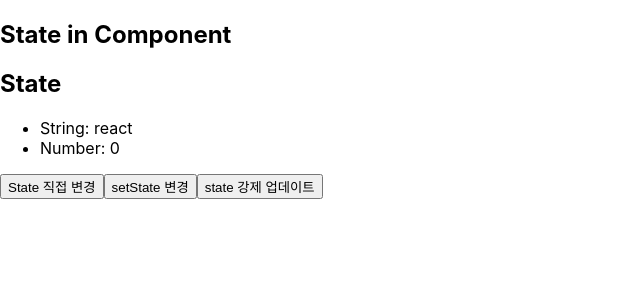
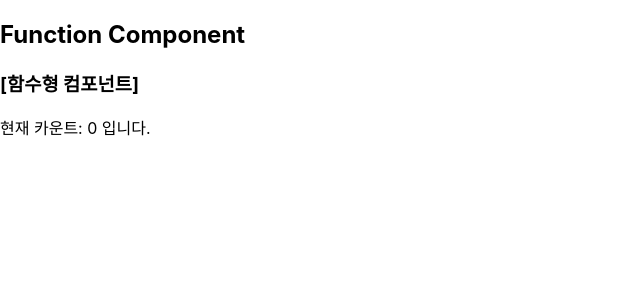
Before and after one commit to kanglaeheon/react-practice, a React (Create React App) app in the folder cra/: page / in a window 1280 px wide. Shown: the top 300 px of the page, without its empty margins (0-640 px from the left). Built offline with nearby package versions, Linux system fonts and the light colour scheme.

Commit message:
UseState

```diff
--- /dev/null
+++ b/cra/src/App.function.jsx
@@ -0,0 +1,14 @@
+import React from 'react';
+import UseStateComp from './components/UseStateComp';
+
+function App() {
+    return (
+        <>
+            <h2>Function Component</h2>
+            <UseStateComp
+                contents="[함수형 컴포넌트]" />
+        </>
+    )
+}
+
+export default App;
--- /dev/null
+++ b/cra/src/components/UseStateComp.jsx
@@ -0,0 +1,15 @@
+import { useState } from 'react';
+
+function UseStateComp(props) {
+    let { contents } = props;
+
+    const [ count, setCount ] = useState(0);
+    return (
+        <div>
+            <h3>{ contents }</h3>
+            <p>현재 카운트: { count } 입니다.</p>
+        </div>
+    )
+}
+
+export default UseStateComp;
--- a/cra/src/index.js
+++ b/cra/src/index.js
@@ -3,7 +3,8 @@ import ReactDOM from 'react-dom';
 import './index.css';
 // import App from './App';
 // import App from './App.props'; //  Props 테스트
-import App from './App.state';  //  State 테스트
+// import App from './App.state';  //  State 테스트
+import App from './App.function'; //  함수형 컴포넌트 테스트
 import reportWebVitals from './reportWebVitals';
 
 ReactDOM.render(
```
